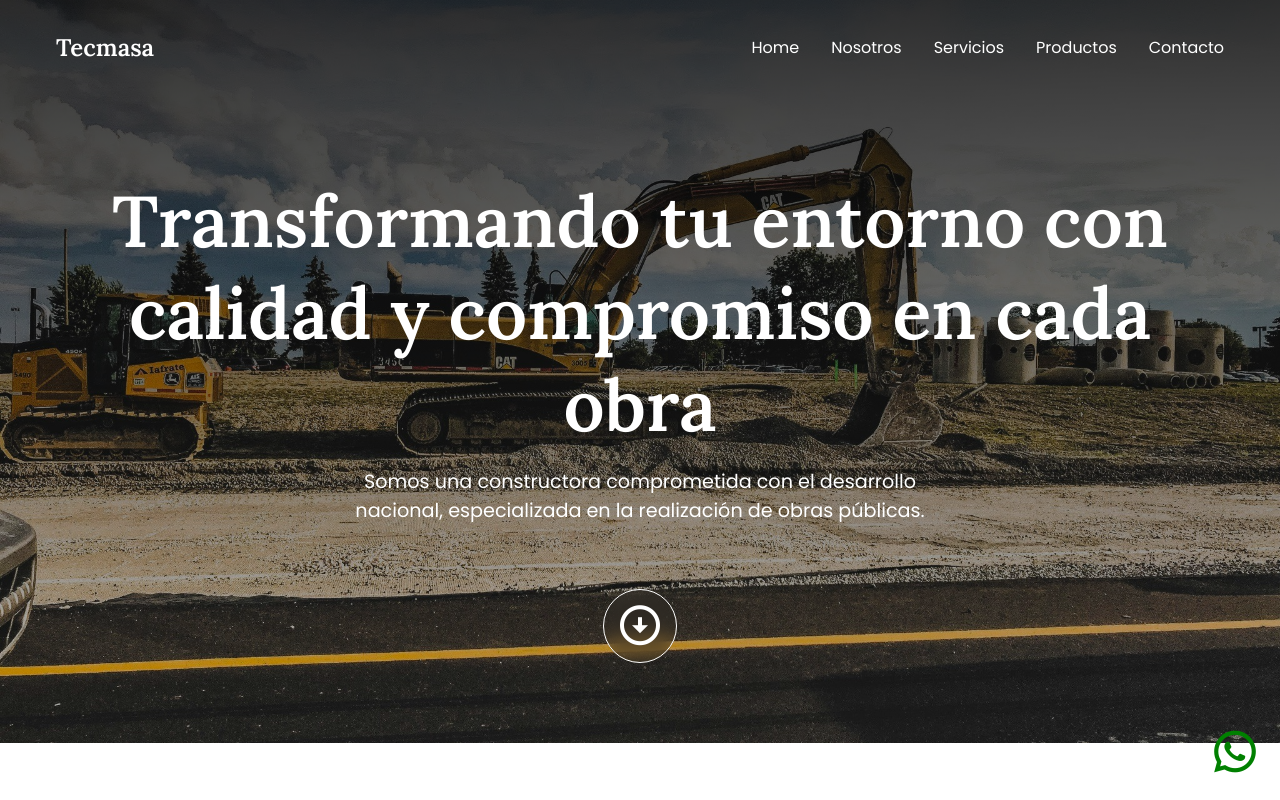
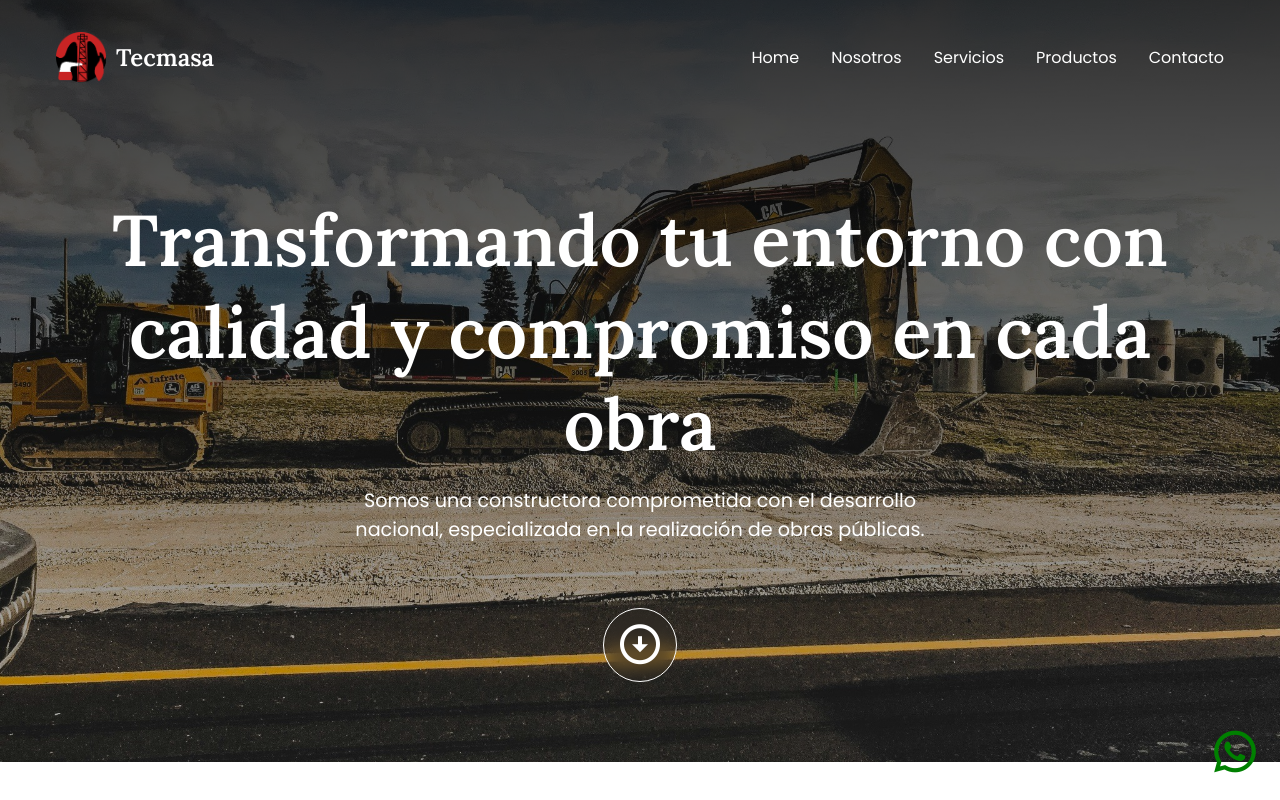
Before and after one commit to BraianStacul/tecmasa-sa, a plain HTML site: page index.html in a window 1280 px wide. Shown: the top 800 px of the page. Drawn offline with nearby package versions, Linux system fonts and the light colour scheme; a script that the page names is missing.

Commit message:
add logo tecmasa

```diff
--- a/index.html
+++ b/index.html
@@ -12,7 +12,14 @@
 <body>
     <header class="header">
         <nav>
-            <div class="nav__logo"><a href="#">Tecmasa</a></div>
+            <!-- <div class="nav__logo">
+                <img src="assets/logo-tecmasa.png" alt="logo">
+                <a href="#">Tecmasa</a>
+            </div> -->
+            <div class="nav__logo">
+                <img src="assets/logo-tecmasa.png" alt="Imagen">
+                <a href="#">Tecmasa</a>
+            </div>
             <ul class="nav__links" id="nav-links">
                 <li class="link home"><a href="#home">Home</a></li>
                 <li class="link"><a href="#about-us">Nosotros</a></li>
--- a/styles.css
+++ b/styles.css
@@ -87,8 +87,31 @@ nav {
     justify-content: space-between;
 }
 
+/* .nav__logo {
+    flex: 1;
+} */
+
+/* Poner aca el logo de tecmasa */
+
+/* .nav__logo img {
+    display: inline;
+    width: 50px;
+    align-items: center;
+} */
+
 .nav__logo {
-    flex: 1;
+    display: grid; /* Usa grid para alinear elementos */
+    grid-template-columns: auto auto; /* Dos columnas, una para la imagen y otra para el texto */
+    grid-column-gap: 10px; /* Espacio entre columnas */
+}
+
+.nav__logo img {
+    width: 50px;
+}
+
+.nav__logo a {
+    display: flex;
+    align-items: center;
 }
 
 .nav__logo a {
@@ -465,7 +488,7 @@ nav {
     }
 }
 
-@media (width < 600px) {
+@media (width < 400px) {
 
     .home {
         display: none;
```
Also changed, not shown: assets/logo-tecmasa.png (added).
